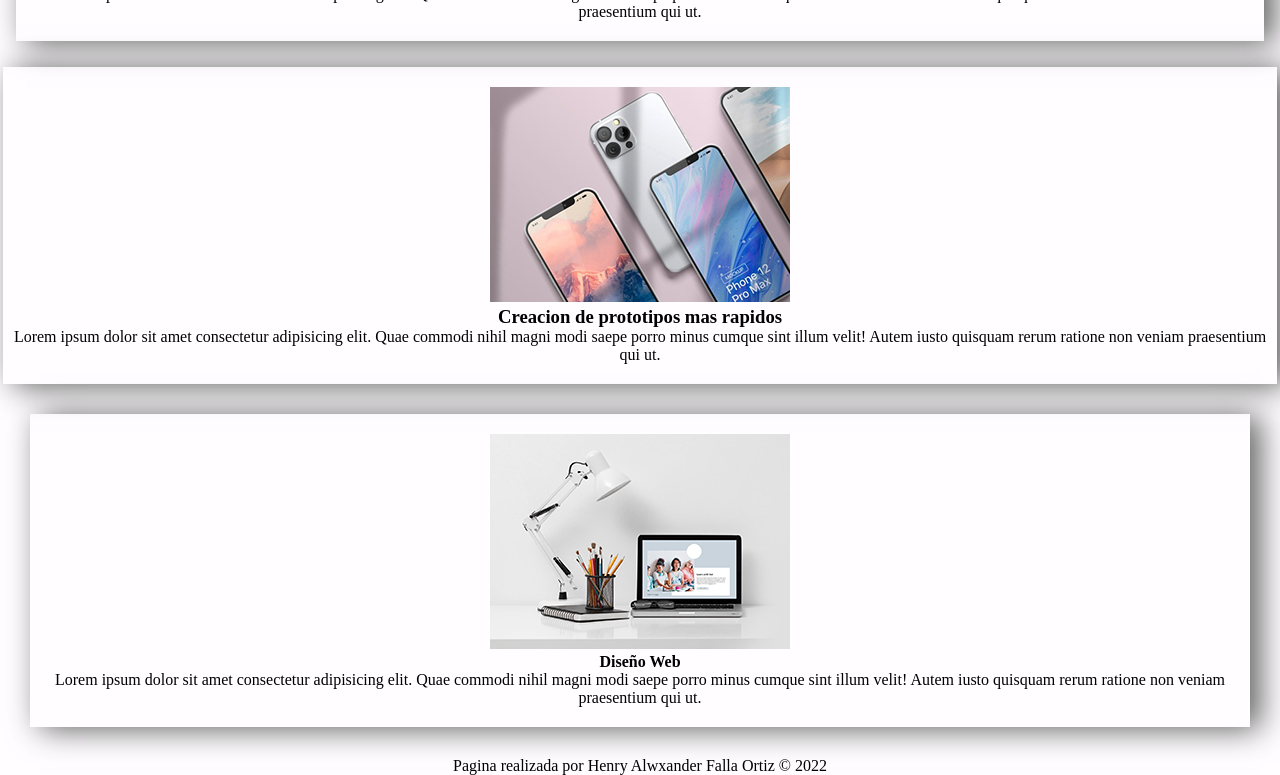
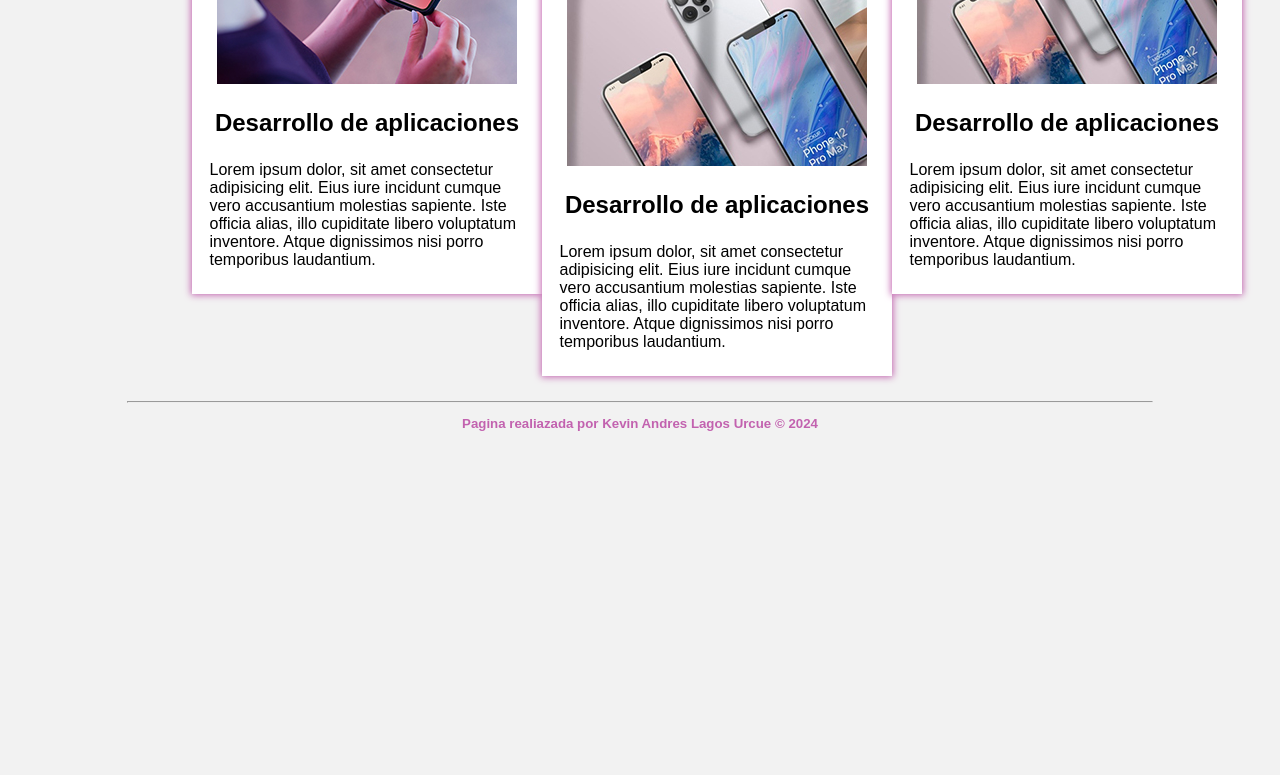
Before and after one commit to Kevand255/evaluacion, a plain HTML site: page index.html in a window 1280 px wide. Shown: the part 344-1119 px from the top of the page. After the commit the page ends 800 px from the top, so only its background shows below. Drawn offline with Linux system fonts and the light colour scheme.

Commit message:
correccion, habia mandado el archivo equivocado (por el apuro del tiempo y usted que ya se tenia que ir) mire el tiempo entre los commits para que se vea de que no se pudo haber hecho en tan poco tiempo

```diff
--- a/index.css
+++ /dev/null
@@ -1,47 +0,0 @@
-*{
-    margin: 0px;
-    box-sizing: border-box;
-}
-body {
-    text-align: center;
-    display: flex;
-background-color: rgb(255, 253, 255);
-flex-direction: column;
-}
-div .img1 {
-    text-align: center;
-   margin: 3px;
-   padding: 20px 10px;
-}
-div .img {
-    text-align: center;
-    box-shadow: 10px 2px 30px rgb(94, 94, 94);
-    margin: 3px;
-    padding: 20px 1px;
-}
- div.img2 {
-    text-align: center;
-    box-shadow: 10px 2px 30px rgb(94, 94, 94);
-    margin: 3px;
-    padding: 20px 1px;
-}
- div .img3 {
-    text-align: center;
-    margin: 30px;
-    padding: 20px 1px;
-    box-shadow: 10px 2px 30px rgb(94, 94, 94);
-   align-items: center;
-   justify-content: space-around;
-}
-h1{
-    color: rgb(226, 93, 186);
-}
-footer p{
-    list-style: 2px;
-    padding: auto;
-    text-align:end;
-    display: flex;
-    align-items: center;
-    justify-content: center;
-    flex-direction: column;
-}
--- a/index.html
+++ b/index.html
@@ -3,34 +3,57 @@
 <head>
     <meta charset="UTF-8">
     <meta name="viewport" content="width=device-width, initial-scale=1.0">
-    <title>Desarrollo Software</title>
-    <link rel="stylesheet" href="index.css">
+    <link rel="stylesheet" href="./style/index.css">
+    <title>Desarrollo de software</title>
 </head>
 <body>
-    <header><div class="container">
-        <h1>Desarrollo de Software</h1>
-        <div class="img1">
+    <header>
+        <h1>
+            Desarrollo de Sofware
+        </h1>
+    </header>
 
+    <main>
+        <section class="upBox" >
+            <div class="containerBox">
+                <img src="./Assets/img/01.jpg" alt="">
+                <h2>
+                    Desarrollo de aplicaciones
+                </h2>
+                <p class="text">
+                    Lorem ipsum dolor, sit amet consectetur adipisicing elit. Eius iure incidunt cumque vero accusantium molestias sapiente. Iste officia alias, illo cupiditate libero voluptatum inventore. Atque dignissimos nisi porro temporibus laudantium.
+                </p>
+            </div>
+        </section>
+        <section class="downBox">
+            <div class="containerBox" >
+                <img src="./Assets/img/02.jpg" alt="">
+                <h2>
+                    Desarrollo de aplicaciones
+                </h2>
+                <p class="text">
+                    Lorem ipsum dolor, sit amet consectetur adipisicing elit. Eius iure incidunt cumque vero accusantium molestias sapiente. Iste officia alias, illo cupiditate libero voluptatum inventore. Atque dignissimos nisi porro temporibus laudantium.
+                </p>
+            </div>
+        </section>
+        <section class="upBox">
+            <div class="containerBox">
+                <img src="./Assets/img/02.jpg" alt="">
+                <h2>
+                    Desarrollo de aplicaciones
+                </h2>
+                <p class="text">
+                    Lorem ipsum dolor, sit amet consectetur adipisicing elit. Eius iure incidunt cumque vero accusantium molestias sapiente. Iste officia alias, illo cupiditate libero voluptatum inventore. Atque dignissimos nisi porro temporibus laudantium.
+                </p>
+            </div>
+        </section>
+    </main>
+    <footer>
+        <hr>
+        <h5>
+            Pagina  realiazada por Kevin Andres Lagos Urcue © 2024
+        </h5>
+    </footer>
 
-    <div class="img">
-<img src="images/01.jpg" alt="w">
-      <h2>Desarrollo de aplicaciones</h2>
-      <p>Lorem ipsum dolor sit amet consectetur adipisicing elit. Quae commodi nihil magni modi saepe porro minus cumque sint illum velit! Autem iusto quisquam rerum ratione non veniam praesentium qui ut.</p>
-    </div> </div>
-    <div class="img2">
-    <img src="images/02.jpg" alt="e">
-    <h3>Creacion de prototipos mas rapidos</h3>
-    <p>Lorem ipsum dolor sit amet consectetur adipisicing elit. Quae commodi nihil magni modi saepe porro minus cumque sint illum velit! Autem iusto quisquam rerum ratione non veniam praesentium qui ut.</p>
-</div>
-<div class="img3">
-    <img src="images/03.jpg" alt="r">
-    <h4>Diseño Web</h4>
-    <p>Lorem ipsum dolor sit amet consectetur adipisicing elit. Quae commodi nihil magni modi saepe porro minus cumque sint illum velit! Autem iusto quisquam rerum ratione non veniam praesentium qui ut.</p>
-</div>
-</div>
-    </header>
-    <footer>
-        <p>Pagina realizada por Henry Alwxander Falla Ortiz &copy; 2022</p>
-    </footer>
 </body>
 </html>
--- /dev/null
+++ b/style/index.css
@@ -0,0 +1,129 @@
+*{
+    margin: 0;
+    padding: 0;
+    font-family: Arial, Helvetica, sans-serif;
+}
+
+body{
+    height: 100vh;
+    background-color: #F2F2F2;
+    display: flex;
+    flex-direction: column;
+    align-items: center ;
+}
+
+header {
+    width: 100%;
+    height: 20%;
+    display: flex;
+    justify-content: center;
+    align-items: center;
+    font-weight: 100;
+    /* background-color: red; */
+}
+header h1{
+    font-size: 43px;
+    color: #C262AF;
+}
+
+main{
+    width: 70%;
+    /* background-color: bisque; */
+    display: flex;
+    justify-content: space-evenly;
+    /* align-items: center; */
+}
+.upBox{
+    display: flex;
+    flex-direction: column;
+    justify-content: start;
+    width: 350px;
+    /* background-color: red; */
+    height: 70vh;
+}
+.downBox{
+    /* background-color: red; */
+    flex-direction: column;
+    justify-content: end;
+    display: flex;
+    width: 350px;
+    height: 70vh;
+
+}
+.containerBox{
+    display: flex;
+    flex-direction: column;
+    /* justify-content: center; */
+    justify-content: space-evenly;
+    align-items: center;
+    background-color: #FFFFFF;
+    height: 450px;
+    width: 350px;
+    padding-top: 8%;
+    box-shadow:   0px 0px 7px 1px  #C262AF;
+
+}
+
+.containerBox img{
+    width: 300px;
+}
+
+.text{
+    width: 90%;
+    /* background-color: azure; */
+}
+
+
+footer{
+    width: 100%;
+    height: 10%;
+    display: flex;
+    flex-direction: column;
+    justify-content: center;
+    align-items: center;
+    color: #C262AF;
+
+}
+hr{
+    margin-bottom: 1%;
+    color: #C262AF;
+    width: 80%;
+}
+@media  (max-width: 480px) {
+    header{
+        width: 470px;
+        margin-top: 10%;
+    }
+    header h1{
+        font-size: 22px;
+
+    }
+    main{
+        width: 350px;
+        /* height: 100%; */
+        display: flex;
+        flex-direction: column;
+        justify-content: center;
+        margin-top: 10%;
+        margin-bottom: 10%;
+
+    }
+    .containerBox{
+        width: 100%;
+        margin-bottom: 10%;
+    }
+    .containerBox img{
+        width: 150PX;
+    }
+
+    footer{
+        width: 250px;
+        font-size: 10px;
+    }
+
+    .downBox, .upBpox{
+        /* width: 50px; */
+    }
+
+
+}
```
Also changed, not shown: Assets/img/01.jpg (renamed from images/01.jpg), Assets/img/02.jpg (renamed from images/02.jpg), Assets/img/03.jpg (renamed from images/03.jpg).
